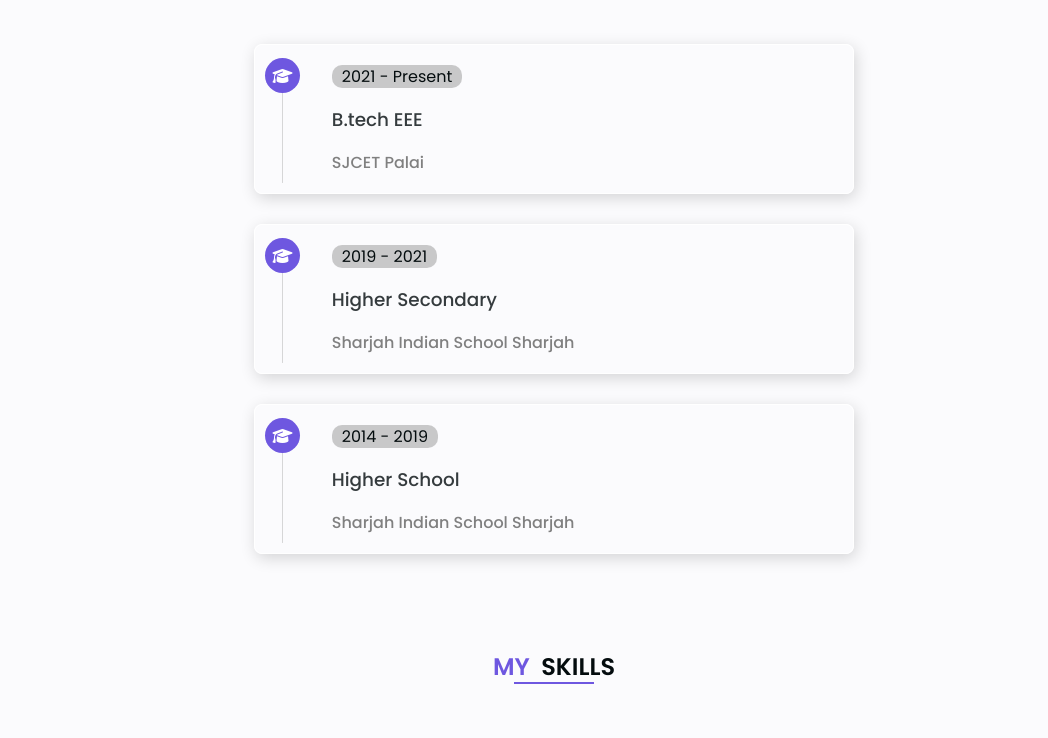
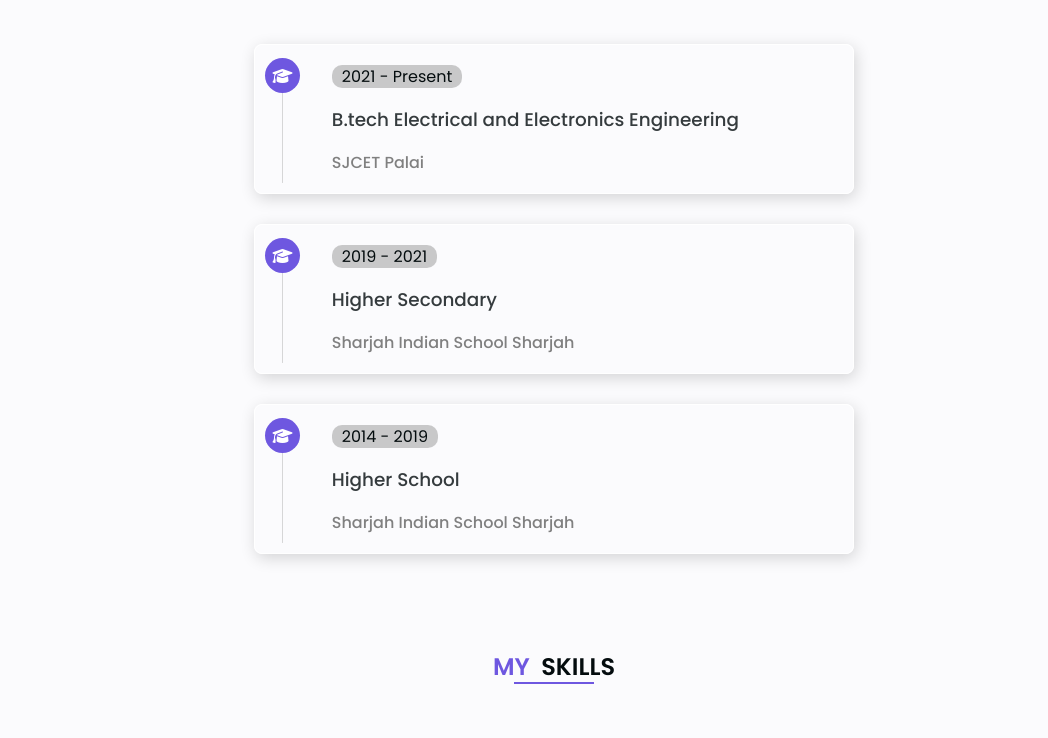
Before and after one commit to alvin-dennis/Personal-Portfolio, a plain HTML site: page index.html in a window 1280 px wide. Shown: the part 1229-1967 px from the top of the page, without its empty margins (86-1134 px from the left). Drawn offline with nearby package versions, Linux system fonts and the light colour scheme.

Commit message:
Update index.html

```diff
--- a/index.html
+++ b/index.html
@@ -142,7 +142,7 @@
                     </div>
                     <div class="edu-details">
                         <p class="edu-year"><span>2021 - Present</span></p>
-                        <p class="edu-title">B.tech EEE</p>
+                        <p class="edu-title">B.tech Electrical and Electronics Engineering</p>
                         <p class="edu-desc">
                             <a href="http://www.sjcetpalai.ac.in/">
                                 SJCET Palai
```
